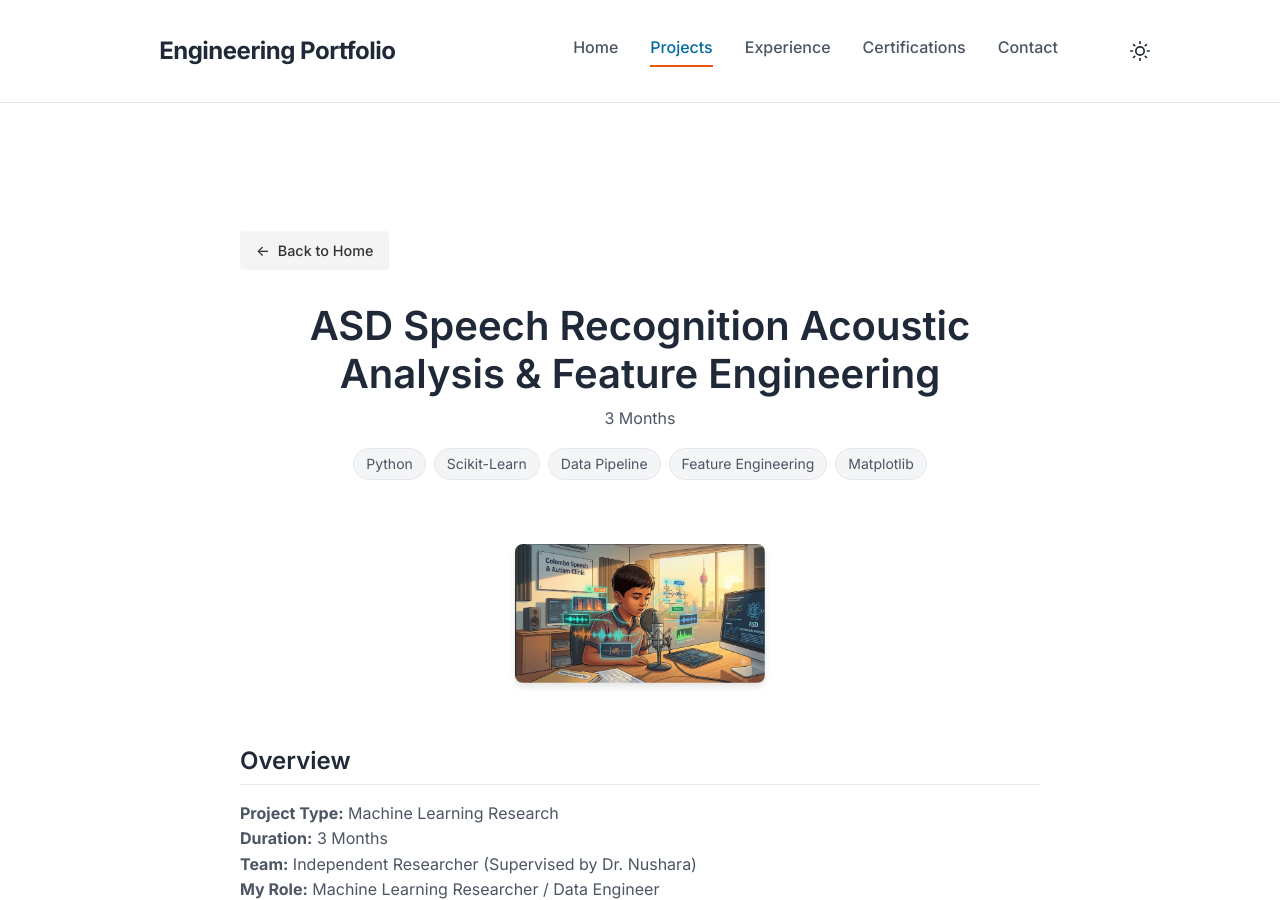
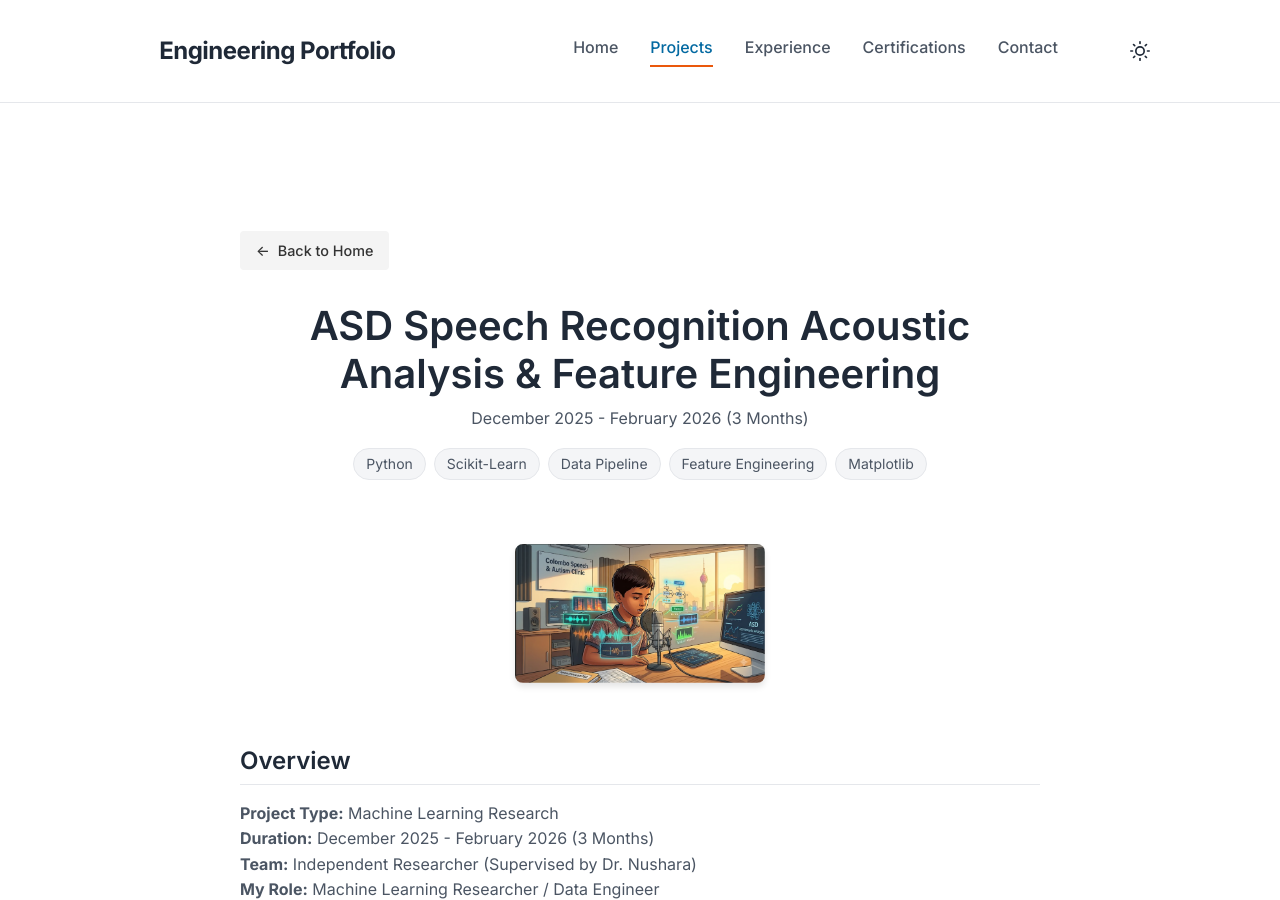
Before and after one commit to mackaygunn/mackaygunn.github.io, a Jekyll site: the page built from _projects/February 2026-asd-speech-acoustic-analysis.md, in a window 1280 px wide and 900 px high. Built offline with Jekyll 4.4.1, drawn with Linux system fonts in a browser that asks for light colours.

Commit message:
Auto-publish updated projects database

```diff
--- a/_project_data/asd-speech-acoustic-analysis.json
+++ b/_project_data/asd-speech-acoustic-analysis.json
@@ -1,7 +1,7 @@
 {
   "project_folder": "asd-speech-acoustic-analysis",
   "title": "ASD Speech Recognition Acoustic Analysis & Feature Engineering",
-  "date": "July 2026",
+  "date": "February 2026",
   "categories": [
     "machine-learning",
     "data-engineering",
@@ -16,7 +16,7 @@
   ],
   "overview_metadata": {
     "project_type": "Machine Learning Research",
-    "duration": "3 Months",
+    "duration": "December 2025 - February 2026 (3 Months)",
     "team": "Independent Researcher (Supervised by Dr. Nushara)",
     "my_role": "Machine Learning Researcher / Data Engineer"
   },
--- a/_projects/July 2026-asd-speech-acoustic-analysis.md
+++ b/_projects/February 2026-asd-speech-acoustic-analysis.md
@@ -1,10 +1,10 @@
 ---
 layout: project
 title: "ASD Speech Recognition Acoustic Analysis & Feature Engineering"
-date: July 2026
+date: February 2026
 categories: ["machine-learning", "data-engineering", "healthcare-research"]
 tags: ["Python", "Scikit-Learn", "Data Pipeline", "Feature Engineering", "Matplotlib"]
-duration: "3 Months"
+duration: "December 2025 - February 2026 (3 Months)"
 image: "/assets/images/projects/asd-speech-acoustic-analysis/cover.png"
 thumbnail: "/assets/images/projects/asd-speech-acoustic-analysis/cover.png"
 ---
@@ -13,7 +13,7 @@ thumbnail: "/assets/images/projects/asd-speech-acoustic-analysis/cover.png"
 
 ## Overview
 **Project Type:** Machine Learning Research<br>
-**Duration:** 3 Months<br>
+**Duration:** December 2025 - February 2026 (3 Months)<br>
 **Team:** Independent Researcher (Supervised by Dr. Nushara)<br>
 **My Role:** Machine Learning Researcher / Data Engineer
 
```
